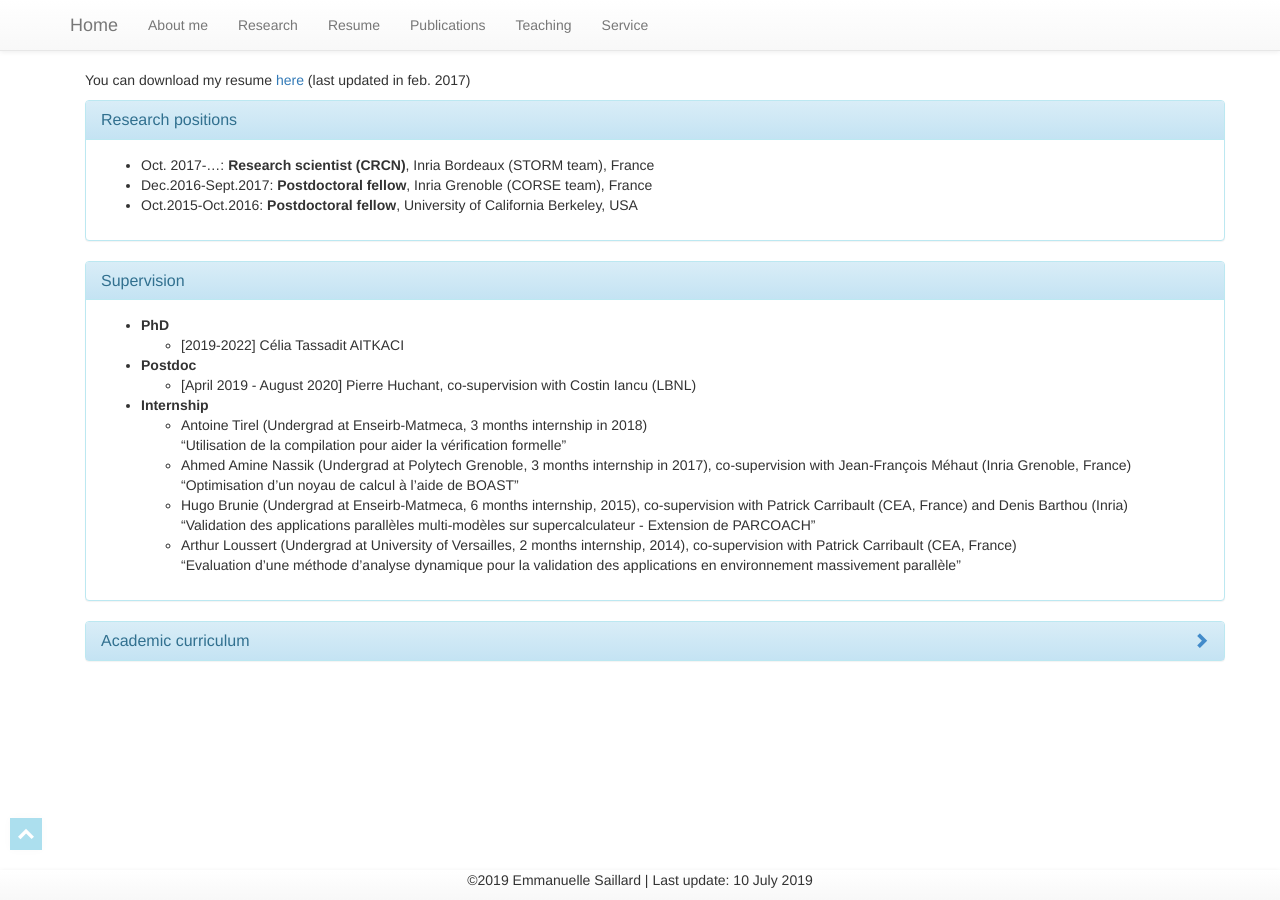
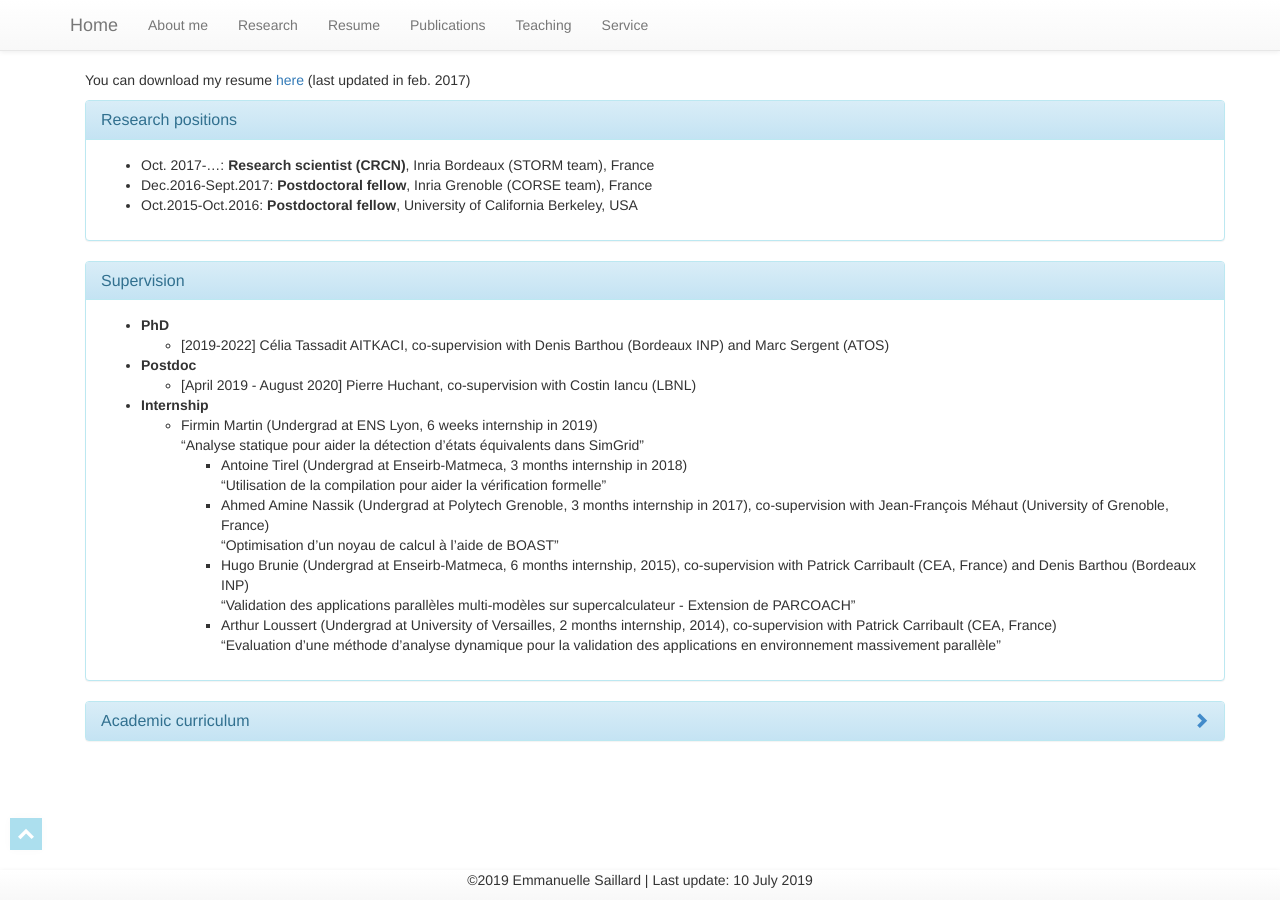
Before and after one commit to esaillar/manou, a Jekyll site: the page built from resume.md, in a window 1280 px wide. Built offline with Jekyll 4.4.1, drawn with Linux system fonts in a browser that asks for light colours; a style sheet for code colours, icons or effects is not loaded.

Commit message:
2019 update

```diff
--- a/resume.md
+++ b/resume.md
@@ -28,15 +28,17 @@ You can download my resume <a href="{{site.baseurl}}/resources/cv_eng.pdf" targe
   <div class="panel-body">
 <td markdown="1">
 - **PhD**
-	- [2019-2022] Célia Tassadit AITKACI
+	- [2019-2022] Célia Tassadit AITKACI, co-supervision with Denis Barthou (Bordeaux INP) and Marc Sergent (ATOS)
 - **Postdoc**
   - [April 2019 - August 2020] Pierre Huchant, co-supervision with Costin Iancu (LBNL)
 - **Internship**
+  - Firmin Martin (Undergrad at ENS Lyon, 6 weeks internship in 2019)
+<br/> "Analyse statique pour aider la détection d’états équivalents dans SimGrid"
 	- Antoine Tirel (Undergrad at Enseirb-Matmeca, 3 months internship in 2018)
 <br/> "Utilisation de la compilation pour aider la vérification formelle"
-	- Ahmed Amine Nassik (Undergrad at Polytech Grenoble, 3 months internship in 2017), co-supervision with Jean-François Méhaut (Inria Grenoble, France)
+	- Ahmed Amine Nassik (Undergrad at Polytech Grenoble, 3 months internship in 2017), co-supervision with Jean-François Méhaut (University of Grenoble, France)
 <br/> "Optimisation d'un noyau de calcul à l'aide de BOAST"
-	- Hugo Brunie (Undergrad at Enseirb-Matmeca, 6 months internship, 2015), co-supervision with Patrick Carribault (CEA, France) and Denis Barthou (Inria)
+	- Hugo Brunie (Undergrad at Enseirb-Matmeca, 6 months internship, 2015), co-supervision with Patrick Carribault (CEA, France) and Denis Barthou (Bordeaux INP)
 <br/> "Validation des applications parallèles multi-modèles sur supercalculateur - Extension de PARCOACH"
 	- Arthur Loussert (Undergrad at University of Versailles, 2 months internship, 2014), co-supervision with Patrick Carribault (CEA, France)
 <br/> "Evaluation d'une méthode d'analyse dynamique pour la validation des applications en environnement massivement parallèle"
```
Also changed, not shown: publications.md (+6 -0 lines), research.md (+1 -1 lines), service.md (+2 -1 lines).
